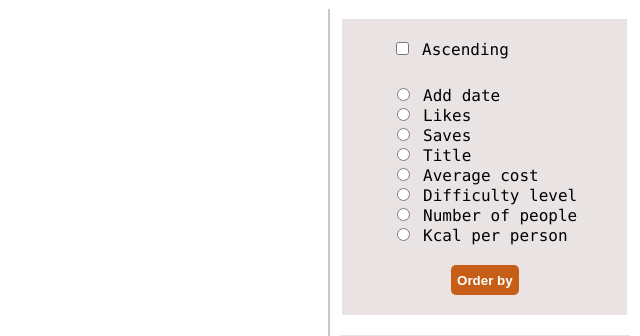
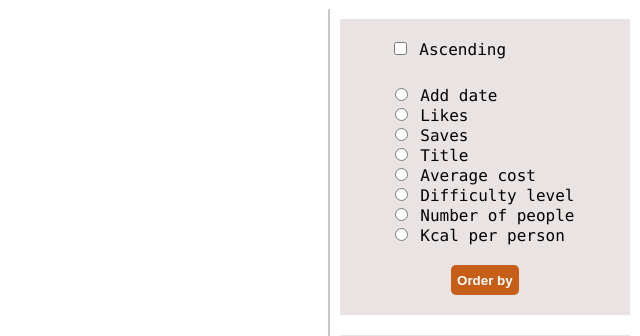
Before and after one commit to gingerjx/BeChef, a PHP site: page /view/searchView.php in a window 1280 px wide. Shown: the part 61-397 px from the top of the page, without its empty margins (640-1280 px from the left). Run offline with PHP 8.4, Linux system fonts and the light colour scheme; data that the repository does not hold is empty.

Commit message:
Change order container width

```diff
--- a/view/css/search.css
+++ b/view/css/search.css
@@ -35,6 +35,11 @@ aside input[type="submit"]:hover {
     opacity: 0.8;
 }
 
+#order-container {
+    width: 100%;
+    box-sizing: border-box;
+}
+
 #order-container input[type="checkbox"]{
     margin-bottom: 30px;
 }
```
